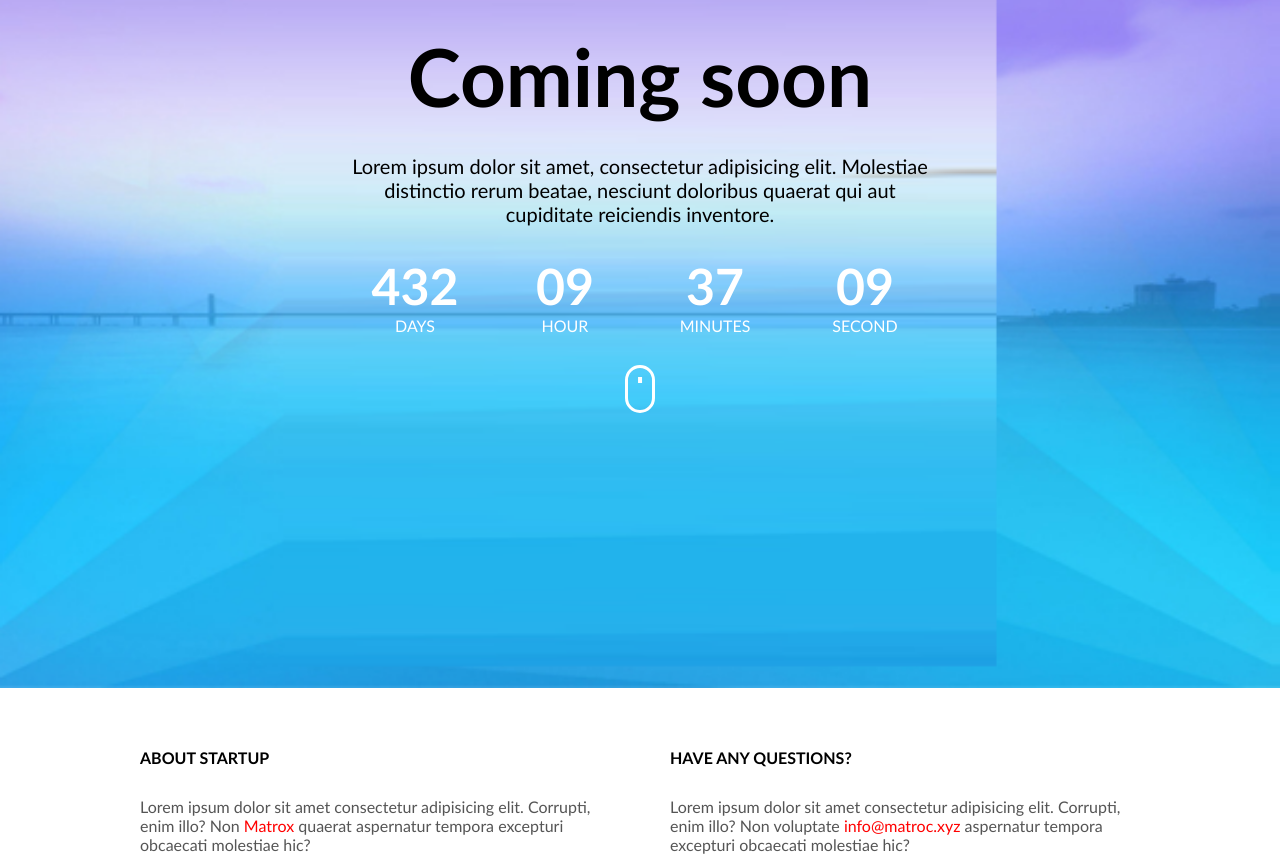
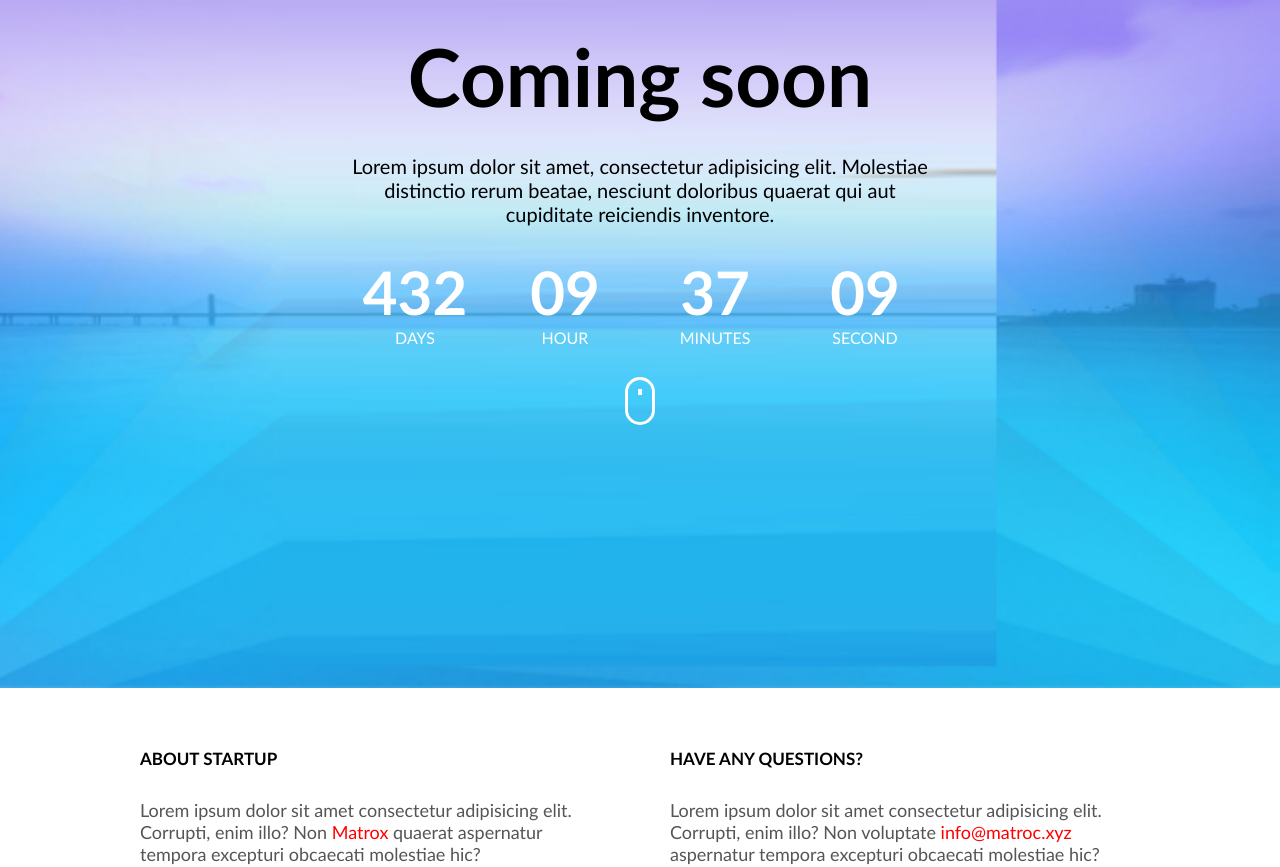
Before and after one commit to AusraMundus/09-Coming-soon, a website: page index.html in a window 1280 px wide. Shown: the part 112-979 px from the top of the page. Drawn offline with Linux system fonts and the light colour scheme.

Commit message:
CSS corrections

```diff
--- a/css/base/layout.css
+++ b/css/base/layout.css
@@ -27,24 +27,6 @@
 
 .container > .column.rigth {
     width: 40%;
-}
-
-.content-title {
-    text-transform: uppercase;
-    font-size: 16px;
-}
-
-.content-description {
-    color: #555;
-}
-
-.content-description > a {
-    color: red;
-    text-decoration: none;
-}
-
-.content-description > a:hover {
-    text-decoration: underline;
 }
 
 @media (max-width: 1100px) {
--- a/css/components/clock.css
+++ b/css/components/clock.css
@@ -1,5 +1,6 @@
 .clock {
     display: flex;
+    flex-wrap: wrap;
     width: 100%;
     color: white
 }
@@ -9,7 +10,7 @@
 }
 
 .clock > .time > .value {
-    font-size: 50px;
+    font-size: 60px;
     font-weight: bold;
 }
 
--- a/css/components/mouse.css
+++ b/css/components/mouse.css
@@ -25,12 +25,13 @@
 @keyframes scrolling {
     0% {
         top: 3em;
-        opacity: 1;
-        background-color: #fff;
+        background-color: #ffff;
+    }
+    30% {
+        background-color: #ffff;
     }
     100% {
         top: 9em;
-        opacity: 0;
         background-color: #fff0;
     }
 }
--- a/css/pages/home.css
+++ b/css/pages/home.css
@@ -17,7 +17,7 @@
     background-position: center;
     background-size: cover;
     background-attachment: fixed;
-    }
+}
 
 .hero > .short-row {
     display: flex;
@@ -39,8 +39,34 @@
     font-size: 20px;
 }
 
+.content-title {
+    text-transform: uppercase;
+    font-size: 17px;
+}
+.content-description {
+    color: #555;
+    font-size: 18px;
+}
+.content-description > a {
+    color: red;
+    text-decoration: none;
+}
+.content-description > a:hover {
+    text-decoration: underline;
+}
+
 @media (max-width: 600px) {
     .hero .title {
         font-size: 64px;
     }
 }
+
+.hero > .short-row {
+    position: relative;
+}
+.red {
+    width: 60px;
+    height: 60px;
+    background-color: red;
+    position: absolute;
+}
```
Also changed, not shown: index.html (+4 -3 lines).
